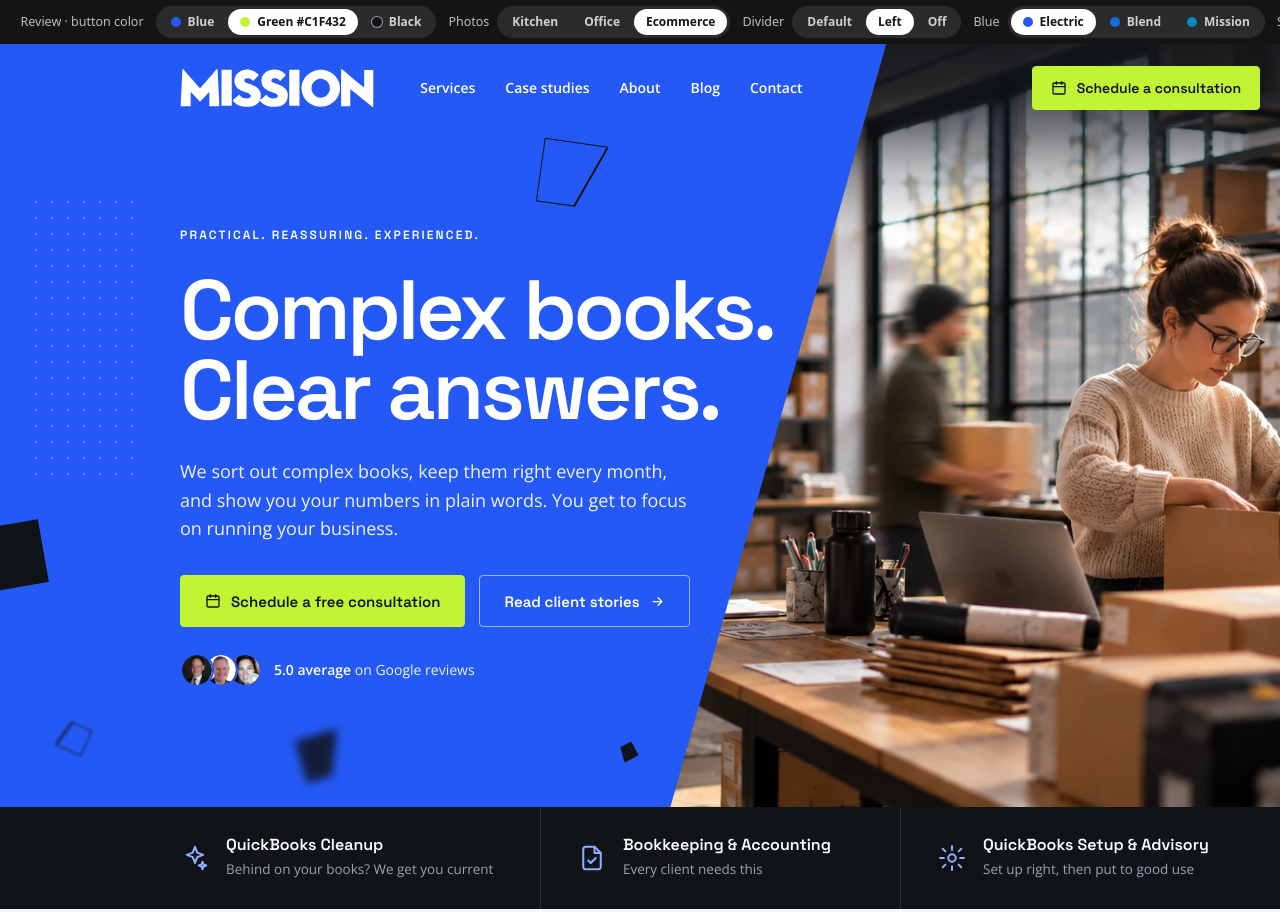
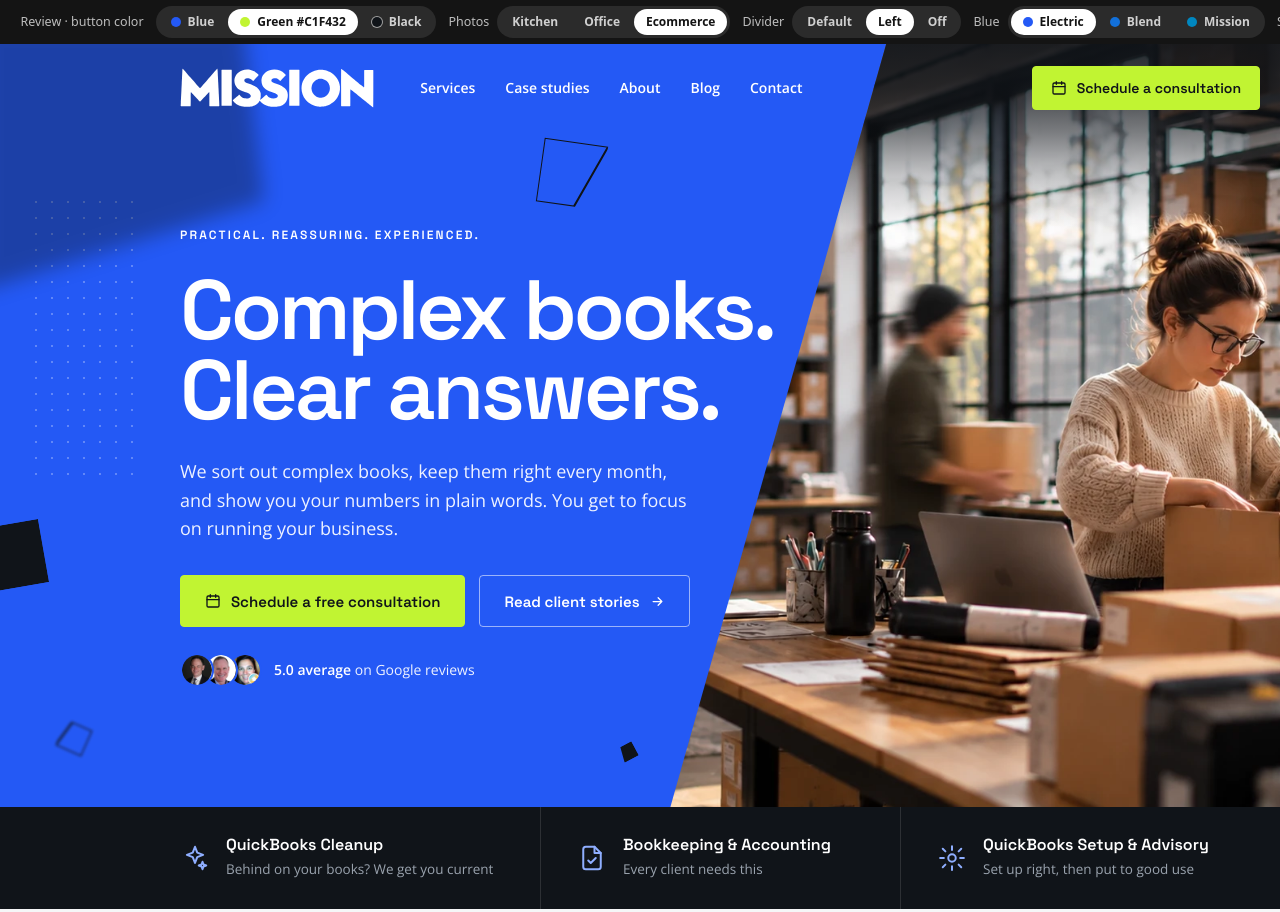
Before and after one commit to GrowthFoundryDigital/mission-website-design, a plain HTML site: page review-site/public/pages/h2-desktop.html in a window 1280 px wide. Shown: the top 912 px of the page. Drawn offline with nearby package versions, Linux system fonts and the light colour scheme.

Commit message:
H2: blurred hero shape moved to the top-left corner, larger and see-through
Co-Authored-By: Claude Opus 5.5 <noreply@anthropic.com>
Claude-Session: https://claude.ai/code/session_012q93XrfNfbaCMZx9XQwBaN

```diff
--- a/review-site/public/pages/h2-desktop.html
+++ b/review-site/public/pages/h2-desktop.html
@@ -242,7 +242,7 @@ body{margin:0;background:#101419}
 <div class="deco dots on-dk" aria-hidden="true" style="left: 28px; top: 150px; width: 112px; height: 288px"></div>
 <svg class="deco" aria-hidden="true" width="64" height="64" viewBox="0 0 54 54" style="left: -20px; top: 480px; transform: rotate(-10deg)"><polygon points="11.88,0 54,0 54,54 0,54" fill="#101419"></polygon></svg>
 <svg class="deco" aria-hidden="true" width="28" height="28" viewBox="0 0 22 22" style="left: 60px; top: 680px; transform: rotate(24deg); filter: blur(1.5px)"><polygon points="4.84,0 22,0 22,22 0,22" fill="none" stroke="#101419" stroke-width="2" vector-effect="non-scaling-stroke"></polygon></svg>
-<svg class="deco" aria-hidden="true" width="44" height="44" viewBox="0 0 30 30" style="left: 300px; top: 690px; transform: rotate(-16deg); opacity: 0.85; filter: blur(4px)"><polygon points="0,0 30,0 18,30 0,30" fill="#101419"></polygon></svg>
+<svg class="deco" aria-hidden="true" width="304" height="287" viewBox="0 0 304 287" style="left: -20px; top: -20px; opacity: 0.35; filter: blur(10px)"><polygon points="0,0 263,0 284,177 0,267" fill="#101419"></polygon></svg>
 <svg class="deco" aria-hidden="true" width="64" height="64" viewBox="0 0 112 112" style="left: 540px; top: 98px; transform: rotate(8deg)"><polygon points="0,0 112,0 67.2,112 0,112" fill="none" stroke="#101419" stroke-width="2" vector-effect="non-scaling-stroke"></polygon></svg>
 <svg class="deco" aria-hidden="true" width="16" height="16" viewBox="0 0 22 22" style="left: 620px; top: 700px; transform: rotate(-28deg)"><polygon points="4.84,0 22,0 22,22 0,22" fill="#101419"></polygon></svg>
 </div>
```
Also changed, not shown: 1 other file.
